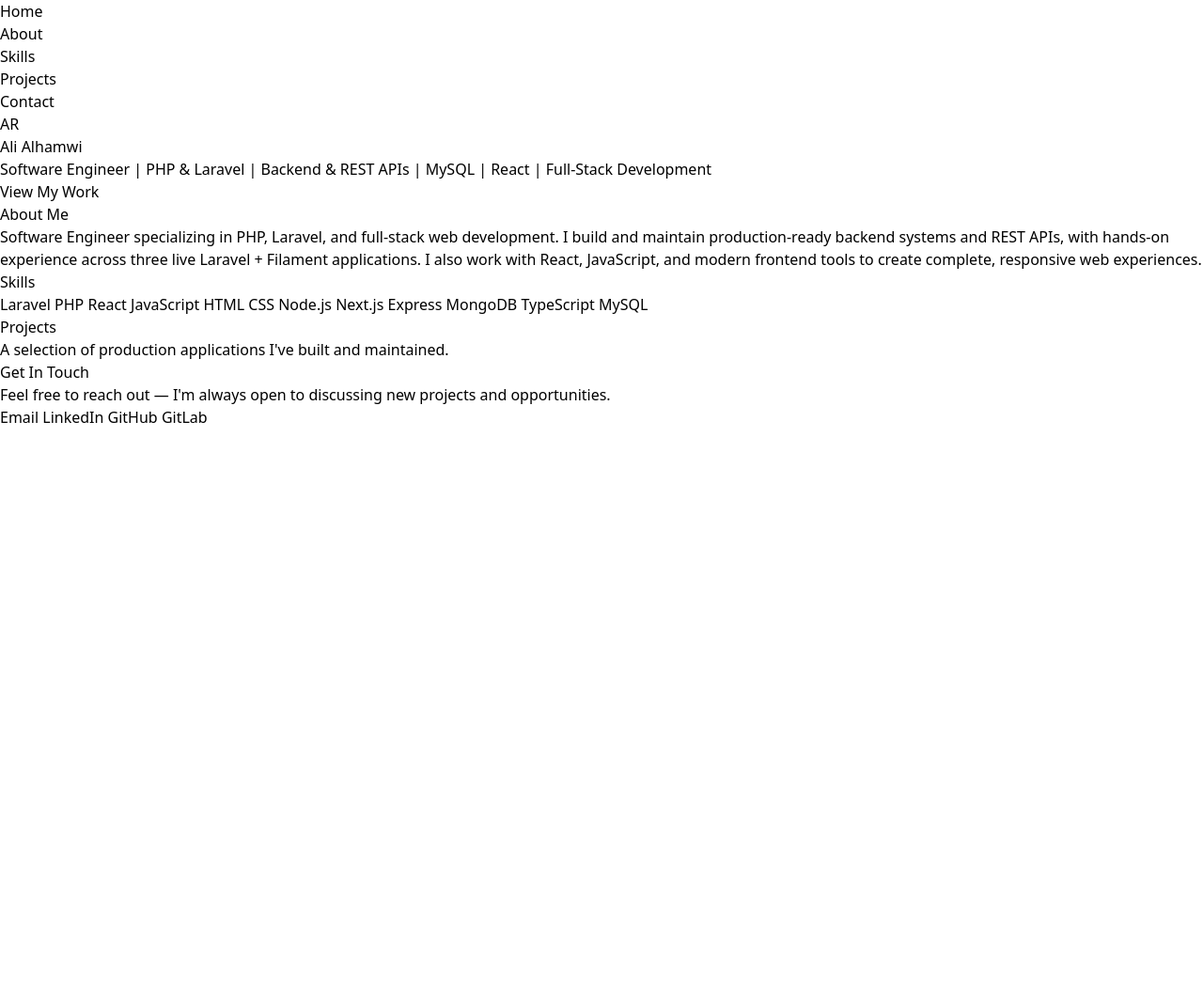
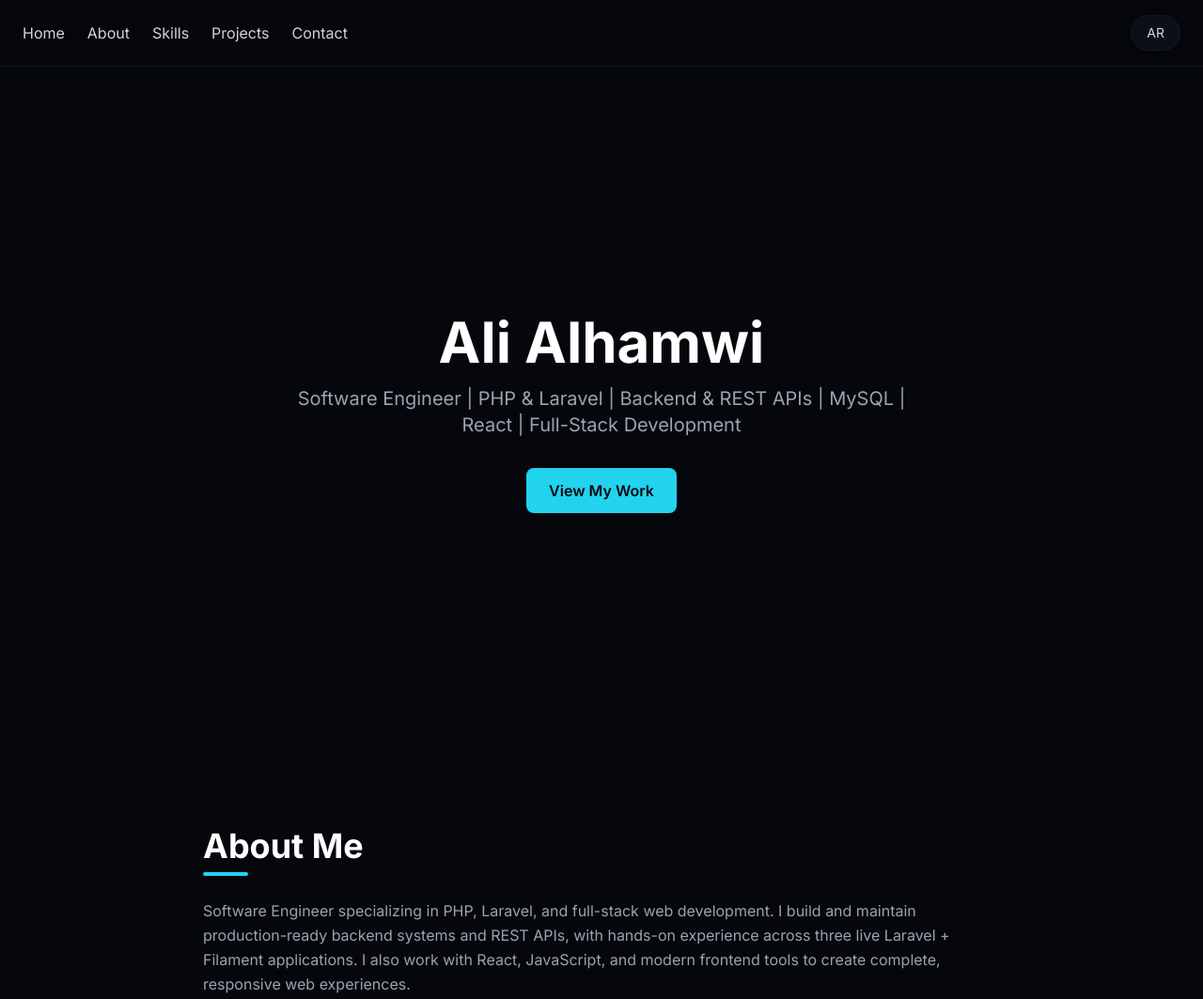
Before and after one commit to ALI2ALHMWI/Portfolio, a plain HTML site: page index.html in a window 1280 px wide. Shown: the top 1063 px of the page at 94% size. Before the commit the page ends 800 px from the top, so only its background shows below. Drawn offline with nearby package versions, Linux system fonts and the light colour scheme.

Commit message:
feat: implement design system (dark/neon theme)
- Add Google Fonts (Cairo for Arabic, Inter for English)
- Split Tailwind config into js/tailwind-config.js with custom dark/neon color palette
- Add reusable components: btn-primary, card, skill-badge, section-heading, section-underline, nav-link
- Apply design system classes across nav, hero, about, skills, projects, and contact sections
- Auto-switch font family based on document direction (rtl/ltr)

```diff
--- a/index.html
+++ b/index.html
@@ -4,71 +4,132 @@
     <meta charset="UTF-8" />
     <meta name="viewport" content="width=device-width, initial-scale=1.0" />
     <title>Ali Alhamwi | Portfolio</title>
+
+    <!-- Google Fonts -->
+    <link rel="preconnect" href="https://fonts.googleapis.com">
+    <link href="https://fonts.googleapis.com/css2?family=Cairo:wght@400;600;700&family=Inter:wght@400;600;700&display=swap" rel="stylesheet">
+
     <!-- Tailwind CSS via CDN -->
     <script src="https://cdn.tailwindcss.com"></script>
+    <script src="js/tailwind-config.js"></script>
+
+    <style type="text/tailwindcss">
+      @layer base {
+        html[dir="rtl"] body {
+          @apply font-arabic;
+        }
+        html[dir="ltr"] body {
+          @apply font-english;
+        }
+        body {
+          @apply bg-dark-900 text-white;
+        }
+      }
+
+      @layer components {
+        .btn-primary {
+          @apply px-6 py-3 rounded-lg bg-neon text-dark-900 font-semibold transition duration-300 hover:scale-105;
+          box-shadow: 0 0 0 rgba(34, 211, 238, 0);
+        }
+        .btn-primary:hover {
+          box-shadow: 0 0 20px rgba(34, 211, 238, 0.5);
+        }
+
+        .card {
+          @apply bg-dark-800 border border-dark-700 rounded-xl p-6 transition duration-300;
+        }
+        .card:hover {
+          @apply border-neon;
+          box-shadow: 0 0 15px rgba(34, 211, 238, 0.2);
+        }
+
+        .skill-badge {
+          @apply px-4 py-2 rounded-full bg-dark-800 border border-dark-700 text-gray-300 transition duration-300;
+        }
+        .skill-badge:hover {
+          @apply border-neon text-neon;
+        }
+
+        .section-heading {
+          @apply text-3xl md:text-4xl font-bold text-white mb-2;
+        }
+        .section-underline {
+          @apply w-12 h-1 bg-neon rounded mb-6;
+        }
+
+        .nav-link {
+          @apply text-gray-300 hover:text-neon transition duration-300;
+        }
+      }
+    </style>
   </head>
   <body>
 
     <!-- Nav -->
-    <nav>
-      <ul>
-        <li><a href="#home" data-i18n="nav.home"></a></li>
-        <li><a href="#about" data-i18n="nav.about"></a></li>
-        <li><a href="#skills" data-i18n="nav.skills"></a></li>
-        <li><a href="#projects" data-i18n="nav.projects"></a></li>
-        <li><a href="#contact" data-i18n="nav.contact"></a></li>
+    <nav class="fixed top-0 w-full z-50 bg-dark-900/80 backdrop-blur border-b border-dark-700 px-6 py-4 flex items-center justify-between">
+      <ul class="flex gap-6 rtl:space-x-reverse">
+        <li><a href="#home" data-i18n="nav.home" class="nav-link"></a></li>
+        <li><a href="#about" data-i18n="nav.about" class="nav-link"></a></li>
+        <li><a href="#skills" data-i18n="nav.skills" class="nav-link"></a></li>
+        <li><a href="#projects" data-i18n="nav.projects" class="nav-link"></a></li>
+        <li><a href="#contact" data-i18n="nav.contact" class="nav-link"></a></li>
       </ul>
-      <button id="lang-toggle">EN</button>
+      <button id="lang-toggle" class="skill-badge text-sm">EN</button>
     </nav>
 
     <!-- Hero -->
-    <section id="home">
-      <h1 data-i18n="hero.name"></h1>
-      <p data-i18n="hero.title"></p>
-      <a href="#projects" data-i18n="hero.cta"></a>
+    <section id="home" class="min-h-screen flex flex-col items-center justify-center text-center px-6 pt-20">
+      <h1 data-i18n="hero.name" class="text-4xl md:text-6xl font-bold mb-4"></h1>
+      <p data-i18n="hero.title" class="text-lg md:text-xl text-gray-400 max-w-2xl mb-8"></p>
+      <a href="#projects" data-i18n="hero.cta" class="btn-primary"></a>
     </section>
 
     <!-- About -->
-    <section id="about">
-      <h2 data-i18n="about.heading"></h2>
-      <p data-i18n="about.text"></p>
+    <section id="about" class="py-20 px-6 max-w-4xl mx-auto">
+      <h2 data-i18n="about.heading" class="section-heading"></h2>
+      <span class="section-underline block"></span>
+      <p data-i18n="about.text" class="text-gray-400 leading-relaxed"></p>
     </section>
 
     <!-- Skills -->
-    <section id="skills">
-      <h2 data-i18n="skills.heading"></h2>
-      <div class="skills-list">
-        <span>Laravel</span>
-        <span>PHP</span>
-        <span>React</span>
-        <span>JavaScript</span>
-        <span>HTML</span>
-        <span>CSS</span>
-        <span>Node.js</span>
-        <span>Next.js</span>
-        <span>Express</span>
-        <span>MongoDB</span>
-        <span>TypeScript</span>
-        <span>MySQL</span>
+    <section id="skills" class="py-20 px-6 max-w-4xl mx-auto">
+      <h2 data-i18n="skills.heading" class="section-heading"></h2>
+      <span class="section-underline block"></span>
+      <div class="skills-list flex flex-wrap gap-3">
+        <span class="skill-badge">Laravel</span>
+        <span class="skill-badge">PHP</span>
+        <span class="skill-badge">React</span>
+        <span class="skill-badge">JavaScript</span>
+        <span class="skill-badge">HTML</span>
+        <span class="skill-badge">CSS</span>
+        <span class="skill-badge">Node.js</span>
+        <span class="skill-badge">Next.js</span>
+        <span class="skill-badge">Express</span>
+        <span class="skill-badge">MongoDB</span>
+        <span class="skill-badge">TypeScript</span>
+        <span class="skill-badge">MySQL</span>
       </div>
     </section>
 
     <!-- Projects -->
-    <section id="projects">
-      <h2 data-i18n="projects.heading"></h2>
-      <p data-i18n="projects.subheading"></p>
-      <!-- بطاقات المشاريع رح تنضاف بالمرحلة 6 -->
+    <section id="projects" class="py-20 px-6 max-w-4xl mx-auto">
+      <h2 data-i18n="projects.heading" class="section-heading"></h2>
+      <p data-i18n="projects.subheading" class="text-gray-400 mb-6"></p>
+      <!-- بطاقات المشاريع رح تنضاف بالمرحلة 6، كل بطاقة رح تاخد class="card" -->
     </section>
 
     <!-- Contact -->
-    <section id="contact">
-      <h2 data-i18n="contact.heading"></h2>
-      <p data-i18n="contact.text"></p>
+    <section id="contact" class="py-20 px-6 max-w-4xl mx-auto text-center">
+      <h2 data-i18n="contact.heading" class="section-heading"></h2>
+      <span class="section-underline block mx-auto"></span>
+      <p data-i18n="contact.text" class="text-gray-400 mb-8"></p>
 
-      <a href="mailto:your-email@gmail.com" data-i18n="contact.email"></a>
-      <a href="https://linkedin.com/in/your-profile" data-i18n="contact.linkedin"></a>
-      <a href="https://github.com/ALI2ALHMWI" data-i18n="contact.github"></a>
-      <a href="https://gitlab.com/your-profile" data-i18n="contact.gitlab"></a>
+      <div class="flex flex-wrap justify-center gap-4">
+        <a href="mailto:ali.alhamwi.256@gmail.com" data-i18n="contact.email" class="skill-badge"></a>
+        <a href="https://www.linkedin.com/in/ali-alhamwi-72a00a225/" data-i18n="contact.linkedin" class="skill-badge" target="_blank" rel="noopener"></a>
+        <a href="https://github.com/ALI2ALHMWI" data-i18n="contact.github" class="skill-badge" target="_blank" rel="noopener"></a>
+        <a href="https://gitlab.com/Ali-Alhamwi" data-i18n="contact.gitlab" class="skill-badge" target="_blank" rel="noopener"></a>
+      </div>
     </section>
 
     <script src="js/main.js"></script>
--- /dev/null
+++ b/js/tailwind-config.js
@@ -0,0 +1,21 @@
+tailwind.config = {
+  theme: {
+    extend: {
+      colors: {
+        dark: {
+          900: "#05070d",
+          800: "#0b0f1a",
+          700: "#121826",
+        },
+        neon: {
+          DEFAULT: "#22d3ee",
+          glow: "#67e8f9",
+        },
+      },
+      fontFamily: {
+        arabic: ["Cairo", "sans-serif"],
+        english: ["Inter", "sans-serif"],
+      },
+    },
+  },
+};
```
